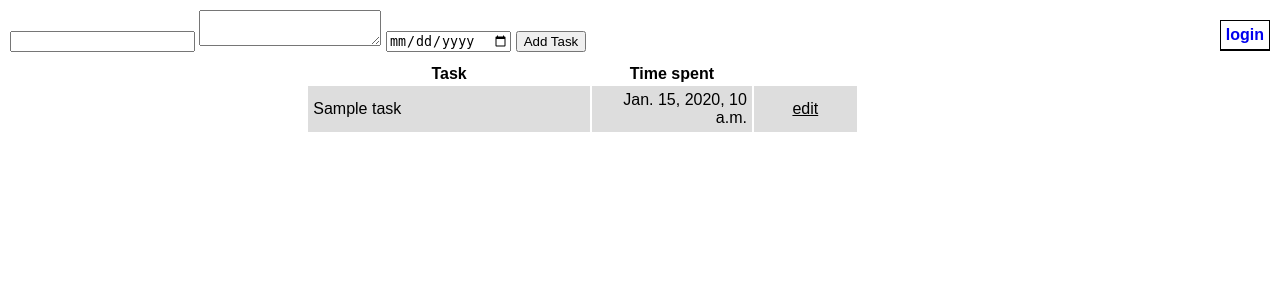
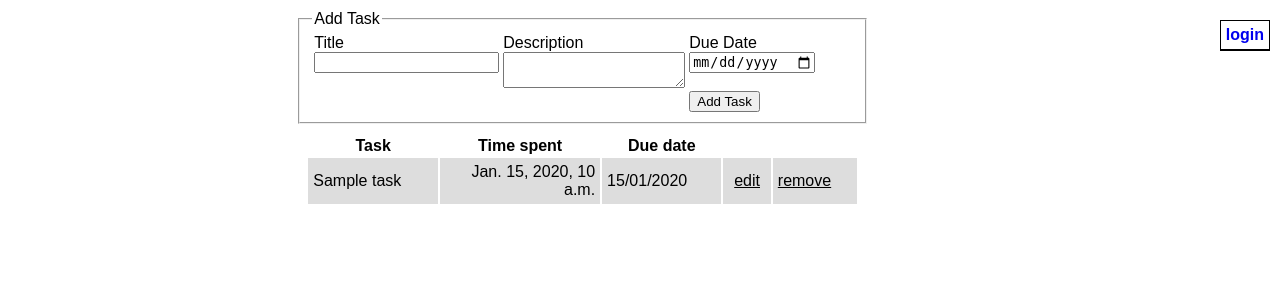
Before and after one commit to jmstaley/timetracker, a Django app: template templates/timetracker/dashboard.html in a window 1280 px wide. Shown: the part 57-357 px from the top of the page. Run offline with Django 3.2, Linux system fonts and the light colour scheme; the template is opened without the code that fills it: most values are stand-ins (such as "Sample title", 1, 10 or a date in 2020); form fields are guessed from the names that the template uses.

Commit message:
More ui tidy up and add removal of tasks

```diff
--- a/css/tracker.css
+++ b/css/tracker.css
@@ -103,3 +103,13 @@ table.taskstable tr.taskrow td.time {
 table.taskstable tr.taskrow td.edit {
   text-align: center;
 }
+
+div.addtaskform {
+  margin: 0px auto 0px auto;
+  width: 50%;
+}
+
+div.shortcutfield {
+  float: left;
+  margin: 0px 2px 0px 2px;
+}
--- a/templates/timetracker/dashboard.html
+++ b/templates/timetracker/dashboard.html
@@ -2,19 +2,40 @@
 {% block content %}
   <div class="addtaskform">
     <form action="{% url dashboard %}" method="POST">
-      {{ form.title}} {{ form.description }} {{ form.due_date }} <input type="submit" value="Add Task" />
+      <fieldset>
+        <legend>Add Task</legend>
+        <div class="shortcutfield">
+          <label for="id_title">Title</label><br />
+          {{ form.title}}
+        </div>
+        <div class="shortcutfield">
+          <label for="id_description">Description</label><br />
+          {{ form.description }}
+        </div>
+        <div class="shortcutfield">
+          <label for="id_due_date">Due Date</label><br />
+          {{ form.due_date }}
+        </div>
+        <div class="shortcutfield">
+          <br />
+          <input type="submit" value="Add Task" />
+        </div>
+      </fieldset>
     </form>
   </div>
   <table class="taskstable">
     <tr>
       <th>Task</th>
       <th>Time spent</th>
+      <th>Due date</th>
     </tr>
     {% for task in tasks %}
       <tr class="taskrow {% cycle 'even' 'odd' %}">
         <td class="task">{{ task.title }}</td>
         <td class="time">{{ task.total_time_worked }}</td>
+        <td class="due_date">{{ task.due_date|date:"d/m/Y" }}</td>
         <td class="edit"><a href="{{ task.get_absolute_url }}">edit</a></td>
+        <td class="remove"><a href="{% url remove_task task.id %}">remove</a></td>
       </tr>
     {% endfor %}
   </table>
--- a/urls.py
+++ b/urls.py
@@ -5,8 +5,11 @@ urlpatterns = patterns('timetracker.views',
                       url(r'^task/detail/(?P<task_id>\d{1})/add',
                           'add_work',
                           name='add_work'),
-                      url(r'^task/detail/(?P<task_id>\d{1})',
+                      url(r'^task/detail/(?P<task_id>\d+)/$',
                           'task_detail',
                           name='task_detail'),
+                      url(r'^task/detail/(?P<task_id>\d+)/remove',
+                          'remove_task',
+                          name='remove_task'),
                       url(r'^task/add', 'add_task', name='add_task'),
                       url(r'', 'index', name='tracker_index'),)
```
Also changed, not shown: views.py (+8 -3 lines).
